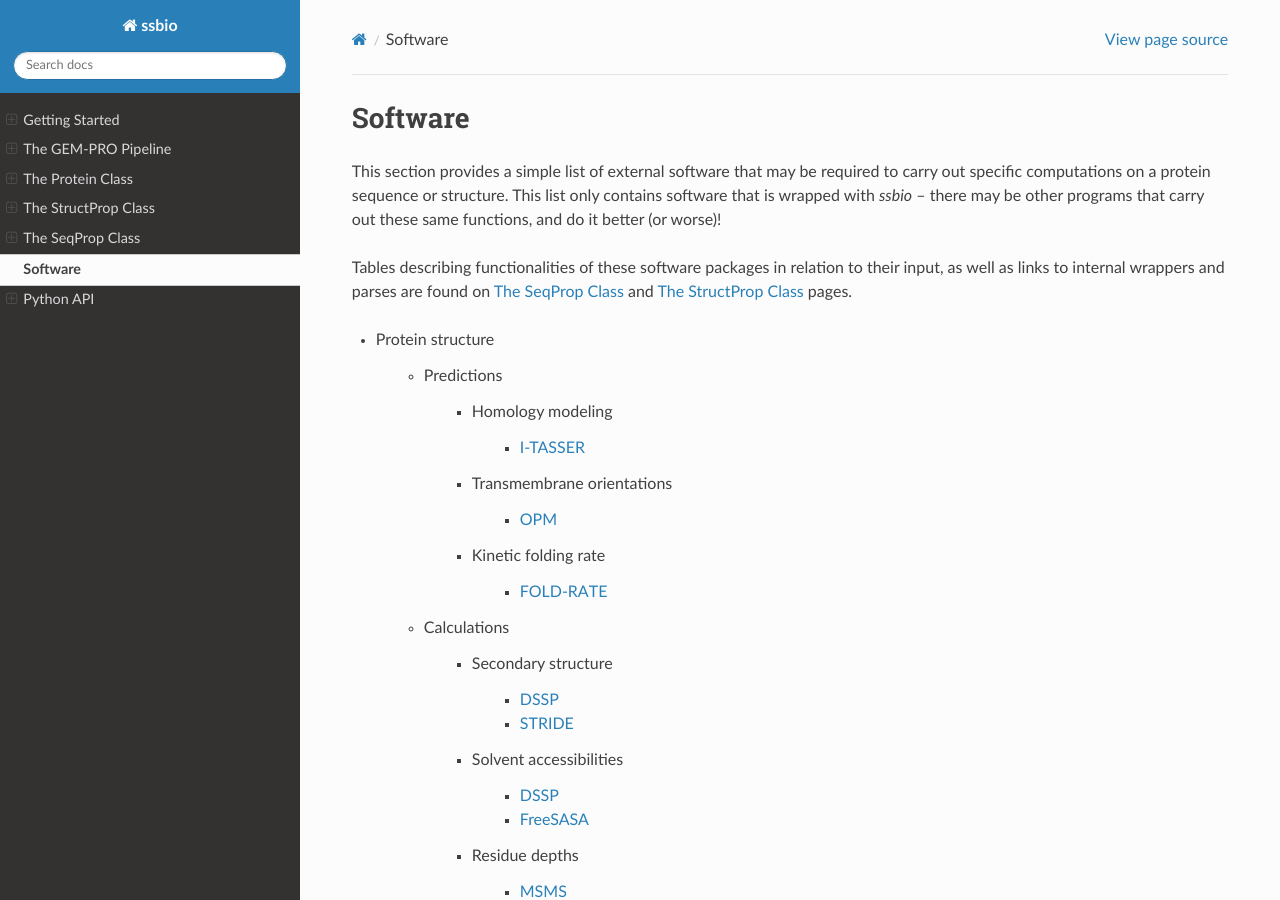
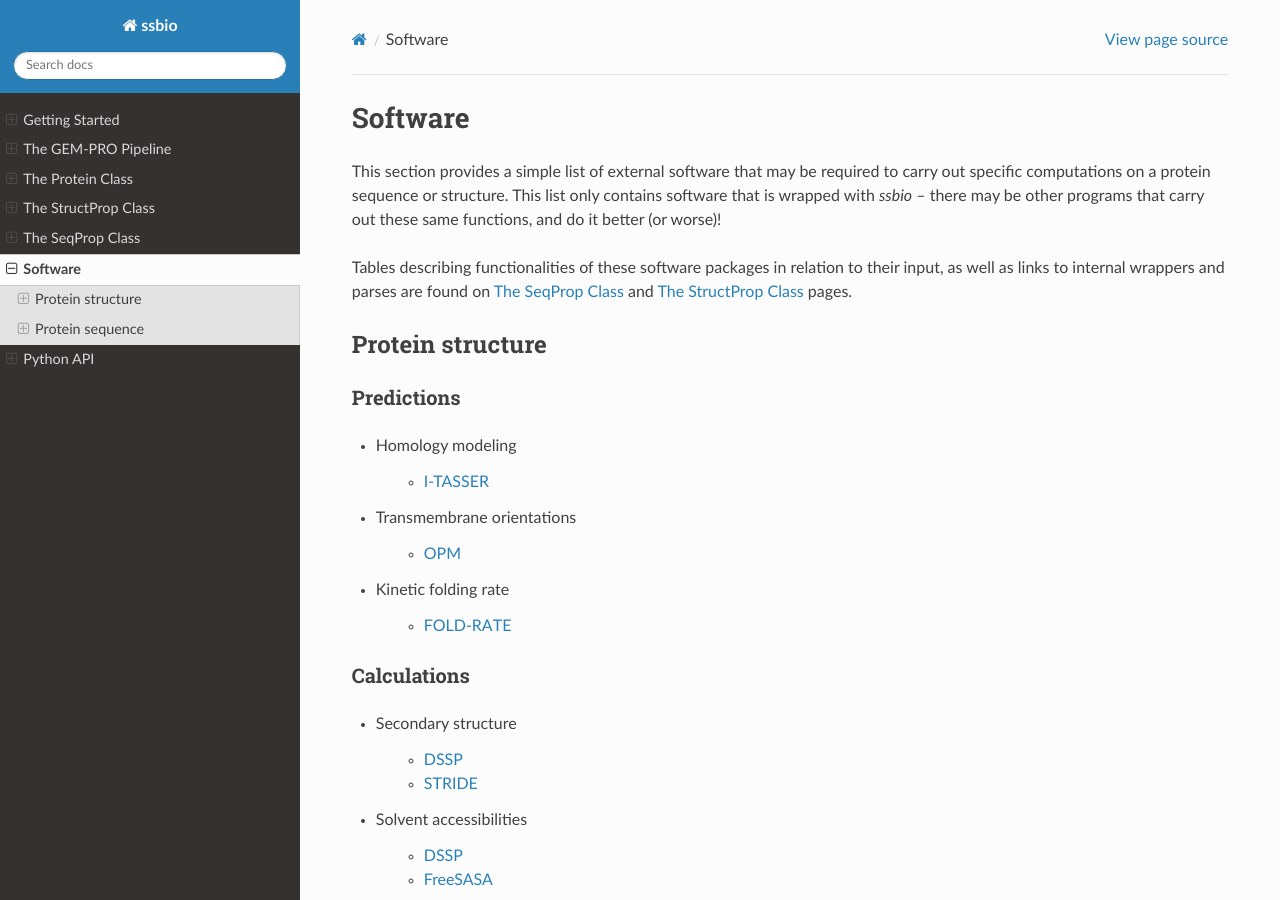
Before and after one commit to SBRG/ssbio, a Sphinx documentation site: the page built from docs/software.rst, in a window 1280 px wide and 900 px high. Built offline with Sphinx 7.4.7 and the Read the Docs theme 2.0.0, drawn with Linux system fonts in a browser that asks for light colours.

Commit message:
Documentation updates

```diff
--- a/docs/software.rst
+++ b/docs/software.rst
@@ -9,85 +9,91 @@ This section provides a simple list of external software that may be required to
 Tables describing functionalities of these software packages in relation to their input, as well as links to internal wrappers and parses are found on :ref:`sequence` and :ref:`structure` pages.
 
 
-- Protein structure
+Protein structure
+=================
 
-    + Predictions
+Predictions
+-----------
 
-        * Homology modeling
+- Homology modeling
 
-            - :doc:`instructions/itasser`
+    + :doc:`instructions/itasser`
 
-        * Transmembrane orientations
+- Transmembrane orientations
 
-            - :doc:`instructions/opm`
+    + :doc:`instructions/opm`
 
-        * Kinetic folding rate
+- Kinetic folding rate
 
-            - :doc:`instructions/foldrate`
+    + :doc:`instructions/foldrate`
 
-    + Calculations
+Calculations
+------------
 
-        * Secondary structure
+- Secondary structure
 
-            - :doc:`instructions/dssp`
-            - :doc:`instructions/stride`
+    + :doc:`instructions/dssp`
+    + :doc:`instructions/stride`
 
-        * Solvent accessibilities
+- Solvent accessibilities
 
-            - :doc:`instructions/dssp`
-            - :doc:`instructions/freesasa`
+    + :doc:`instructions/dssp`
+    + :doc:`instructions/freesasa`
 
-        * Residue depths
+- Residue depths
 
-            - :doc:`instructions/msms`
+    + :doc:`instructions/msms`
 
-        * Structural similarity
+- Structural similarity
 
-            - :doc:`instructions/fatcat`
+    + :doc:`instructions/fatcat`
 
-        * Various structure properties
+- Various structure properties
 
-            - :mod:`structure residues module <ssbio.protein.structure.properties.residues>`
+    + :mod:`structure residues module <ssbio.protein.structure.properties.residues>`
 
-        * Quality
+- Quality
 
-            - :func:`set_representative_structure function <ssbio.core.protein.Protein.set_representative_structure>`
+    + :func:`set_representative_structure function <ssbio.core.protein.Protein.set_representative_structure>`
 
-        * Structure cleaning, mutating
+- Structure cleaning, mutating
 
-            - :mod:`cleanpdb module <ssbio.protein.structure.utils.cleanpdb>`
-            - :mod:`mutatepdb module <ssbio.protein.structure.utils.mutatepdb>`
+    + :mod:`cleanpdb module <ssbio.protein.structure.utils.cleanpdb>`
+    + :mod:`mutatepdb module <ssbio.protein.structure.utils.mutatepdb>`
 
-- Protein sequence
+Protein sequence
+================
 
-    + Predictions
+Predictions
+-----------
 
-        * Secondary structure
+- Secondary structure
 
-            - :doc:`instructions/scratch`
+    + :doc:`instructions/scratch`
 
-        * Solvent accessibilities
+- Solvent accessibilities
 
-            - :doc:`instructions/scratch`
+    + :doc:`instructions/scratch`
 
-        * Thermostability
+- Thermostability
 
-            - :mod:`thermostability module <ssbio.protein.sequence.properties.thermostability>`
+    + :mod:`thermostability module <ssbio.protein.sequence.properties.thermostability>`
 
-        * Transmembrane domains
+- Transmembrane domains
 
-            - :doc:`instructions/tmhmm`
+    + :doc:`instructions/tmhmm`
 
-        * Aggregation propensity
+- Aggregation propensity
 
-            - :doc:`instructions/amylpred`
+    + :doc:`instructions/amylpred`
 
-    + Calculations
+Calculations
+------------
 
-        * Various sequence properties
+- Various sequence properties
 
-            - :doc:`instructions/emboss` *pepstats*
+    + :doc:`instructions/emboss` *pepstats*
 
-        * Sequence alignment
+- Sequence alignment
 
-            - :doc:`instructions/emboss` *needle*
+    + :doc:`instructions/emboss` *needle*
```
